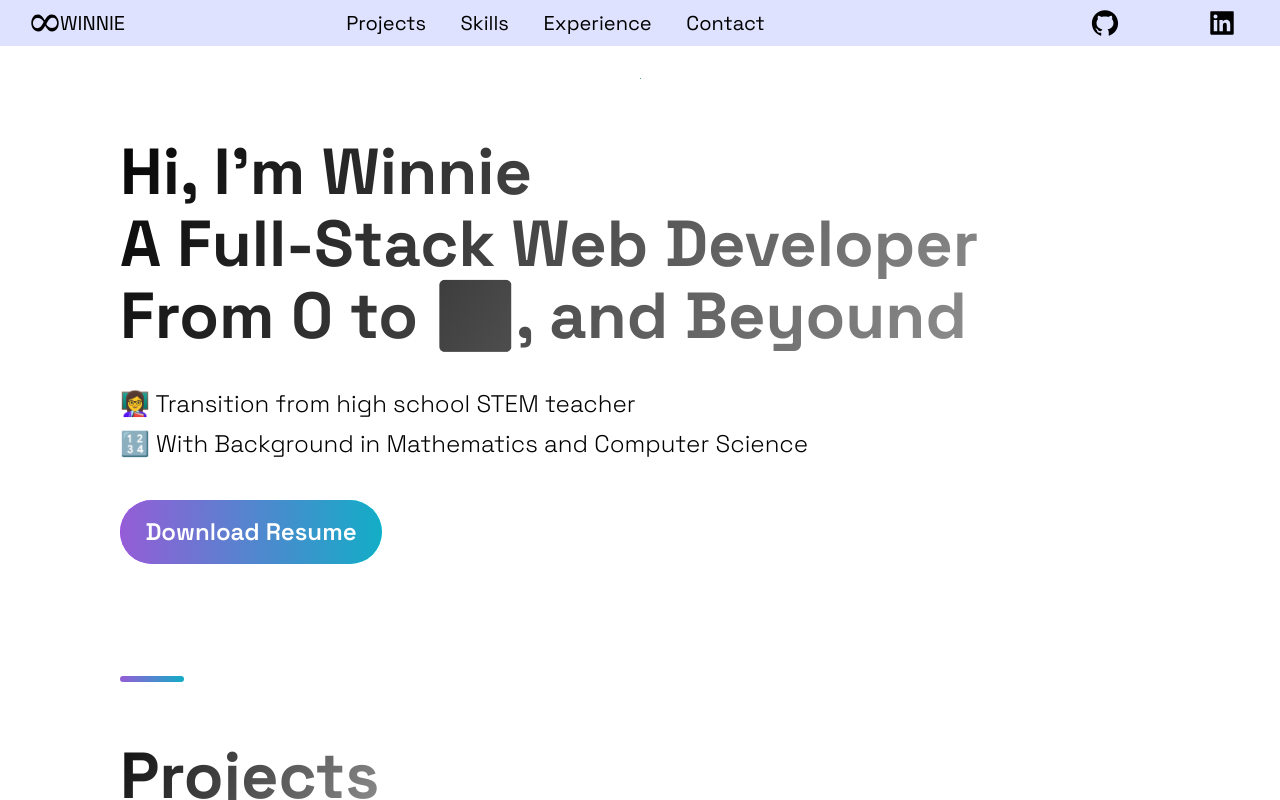
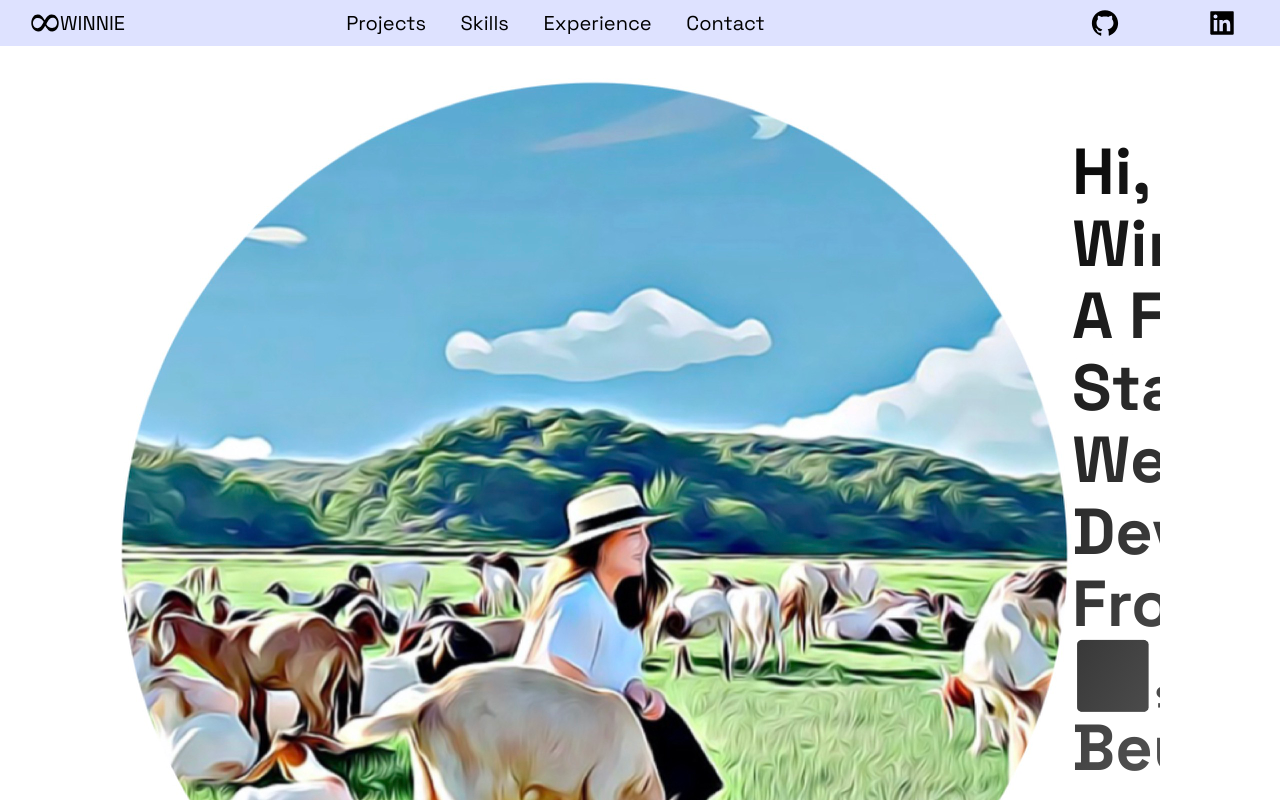
Before and after one commit to Winnie0313/portfolio, a Next.js app: page / in a window 1280 px wide. Shown: the top 800 px of the page. Built offline with nearby package versions, Linux system fonts and the light colour scheme.

Commit message:
add profile picture

```diff
--- a/src/components/Header/Header.js
+++ b/src/components/Header/Header.js
@@ -39,7 +39,7 @@ const Header = () =>  {
   return (
     <Container>
     <Div1>
-      <Link href="#home">
+      <Link href="/">
         <NavLink style={{ display: "flex", alignItems: "center"}}>
           <GiInfinity size="3rem" /> <span>WINNIE</span>
         </NavLink>
--- a/src/components/Hero/Hero.js
+++ b/src/components/Hero/Hero.js
@@ -2,16 +2,19 @@ import React from 'react';
 
 import { Section, SectionText, SectionTitle } from '../../styles/GlobalComponents';
 import Button from '../../styles/GlobalComponents/Button';
-import { LeftSection } from './HeroStyles';
+import { LeftSection, Img, Intro } from './HeroStyles';
 
 const Hero = (props) => (
-  <Section row nopadding id="home">
+  <Section row nopadding>
     <LeftSection>
-      <SectionTitle main center>
-        Hi, I'm Winnie <br/>
-        A Full-Stack Web Developer <br />
-        From 0 to ♾️, and Beyound
-      </SectionTitle>
+      <Intro>
+        <Img src="/images/profilePic.png"/>
+        <SectionTitle main center>
+          Hi, I'm Winnie <br/>
+          A Full-Stack Web Developer <br />
+          From 0 to ♾️, and Beyound
+        </SectionTitle>
+      </Intro>
       <SectionText>
        👩‍🏫 Transition from high school STEM teacher <br />
        🔢 With Background in Mathematics and Computer Science
--- a/src/components/Hero/HeroStyles.js
+++ b/src/components/Hero/HeroStyles.js
@@ -16,3 +16,12 @@ export const LeftSection = styled.div`
     margin: 0 auto;
   }
 `;
+
+export const Intro = styled.div`
+  display: flex;
+  flex-direction: row;
+`;
+
+export const Img = styled.img`
+
+`
```
Also changed, not shown: public/images/profilePic.png (added).
